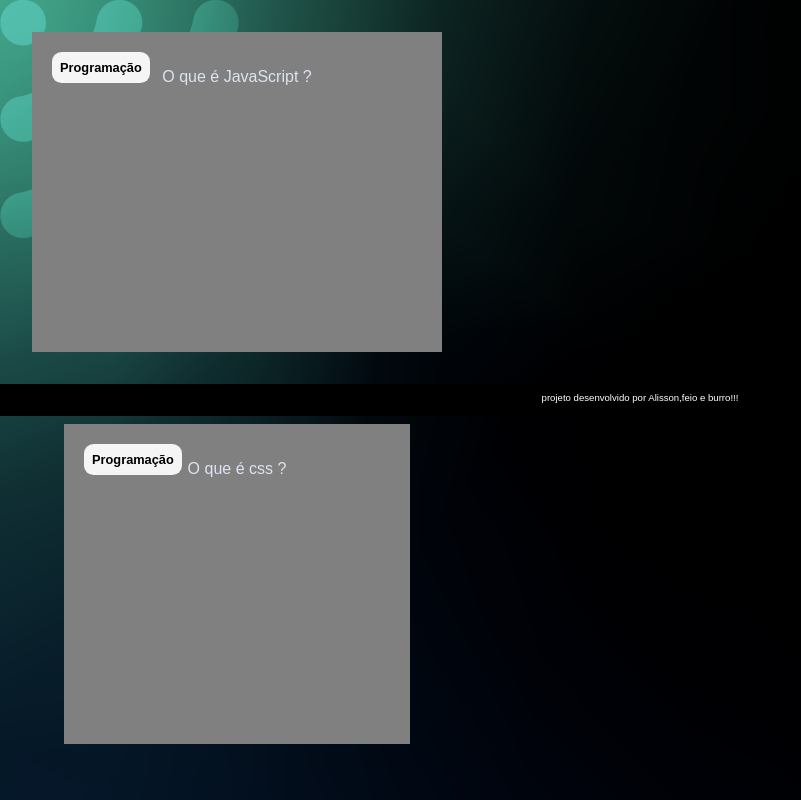
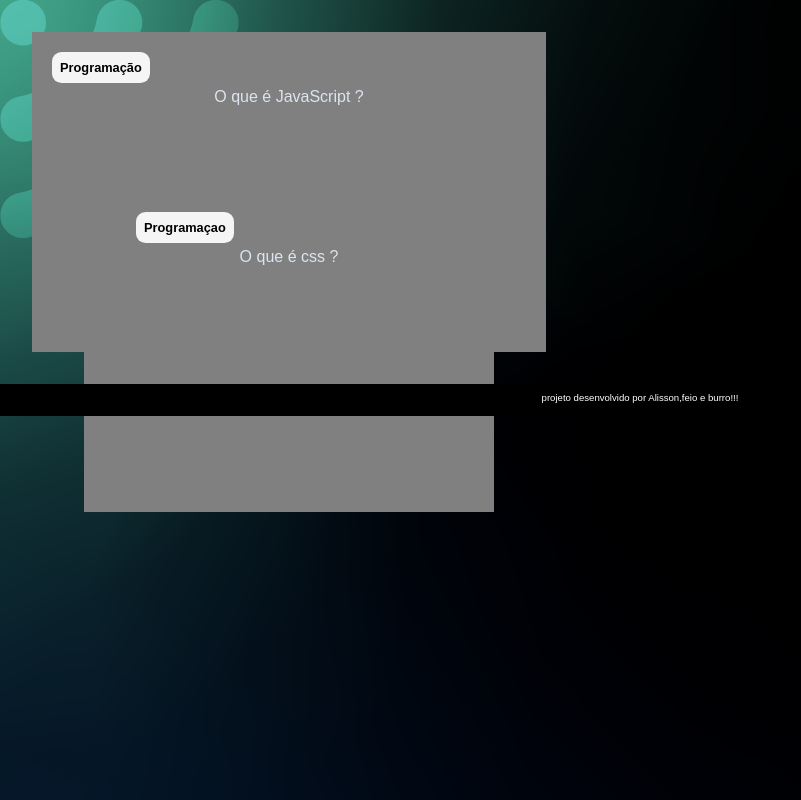
Before and after one commit to Alissonnadalutti/3Tri-2F, a plain HTML site: page index.html in a window 1280 px wide. Shown: the whole page, without its empty margins (0-801 px from the left). Drawn offline with Linux system fonts and the light colour scheme; a web font is replaced by a local one.

Commit message:
Add files via upload

```diff
--- a/assets/style.css
+++ b/assets/style.css
@@ -21,6 +21,7 @@
     position: fixed;
     width: 100%;
     height: 2rem;
+    text-align: center;
  }
  footer p{
     text-align: center;
@@ -42,7 +43,7 @@
  }
  .cartao-conteudo{
    text-align: center;
-   height: 100%;
+   height: 80%;
    padding: 20px;
    transform-style:preserve-3d;
    transition: transform 500ms ease-in-out;
@@ -63,6 +64,7 @@
 .cartao-conteudo-pergunta{
    color: var(--cor-do-texto);
    font-weight: 500;
+   padding: 20px;
 
 }
 .cartao:hover .cartao-conteudo{
--- a/index.html
+++ b/index.html
@@ -18,18 +18,19 @@
                      <div class="cartao-conteudo-resposta">
                         O  JavaScript uma linguagem de Programação.
                      </div>
-
+                    <div>
                 </div>
                 <article class="cartao">
+                <article class="cartao">
                     <div class="cartao-conteudo">
-                        <h3>Programação</h3>
+                        <h3>Programaçao</h3>
                         <div class="cartao-conteudo-pergunta">
                           O que é css ?
                         </div>
                          <div class="cartao-conteudo-resposta">
                             O  css e uma linguagem de estilização.
                          </div>
-
+                        </div>
                     </div>
 
                </article>
```
